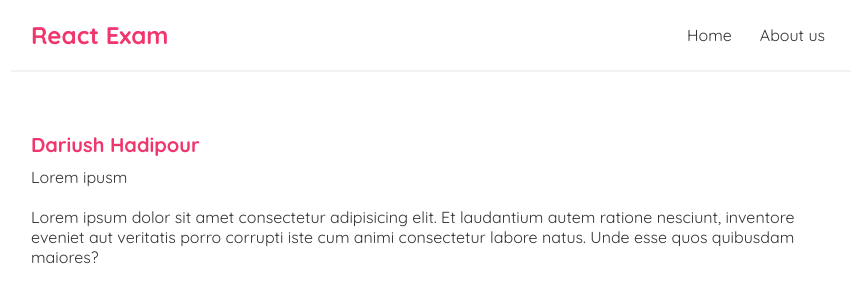
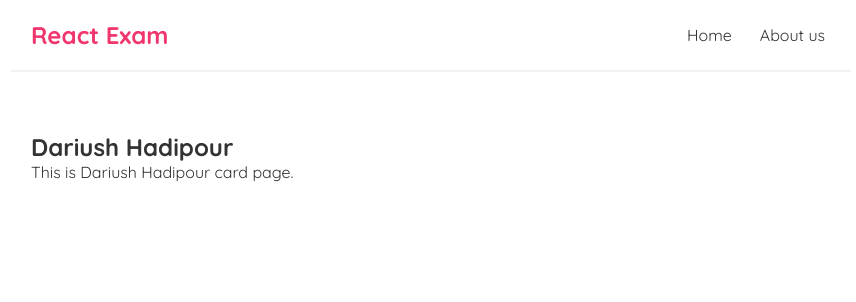
Before and after one commit to DariushStony/react-exam, a React (Create React App) app: page /cards/1 in a window 1280 px wide. Shown: the top 302 px of the page, without its empty margins (209-1065 px from the left). Built offline with nearby package versions, Linux system fonts and the light colour scheme; data requests are answered from the project's data file.

Commit message:
update CardDetails.js and App.js

```diff
--- a/src/App.js
+++ b/src/App.js
@@ -1,6 +1,7 @@
 import Navbar from "./components/Navbar";
 import Home from "./components/Home";
 import AboutUs from "./components/AboutUs";
+import CardDetails from "./components/CardDetails";
 import { BrowserRouter as Router, Route, Switch } from 'react-router-dom';
 
 function App() {
@@ -13,8 +14,11 @@ function App() {
                         <Route exact path="/">
                             <Home />
                         </Route>
+                        <Route path="/cards/:id">
+                            <CardDetails />
+                        </Route>
                         <Route>
-                            <AboutUs path="/about"/>
+                            <AboutUs path="/about" />
                         </Route>
                     </Switch>
                 </div>
--- a/src/components/CardDetails.js
+++ b/src/components/CardDetails.js
@@ -4,7 +4,7 @@ import useFetch from "../hooks/useFetch";
 const CardDetails = () => {
 
     const { id } = useParams();
-    const { data: card, isPending, error } = useFetch(`http://localhost/cards/${id}`);
+    const { data: card, isPending, error } = useFetch(`http://localhost:8000/cards/${id}`);
 
     return (
         <div className="card-details">
```
